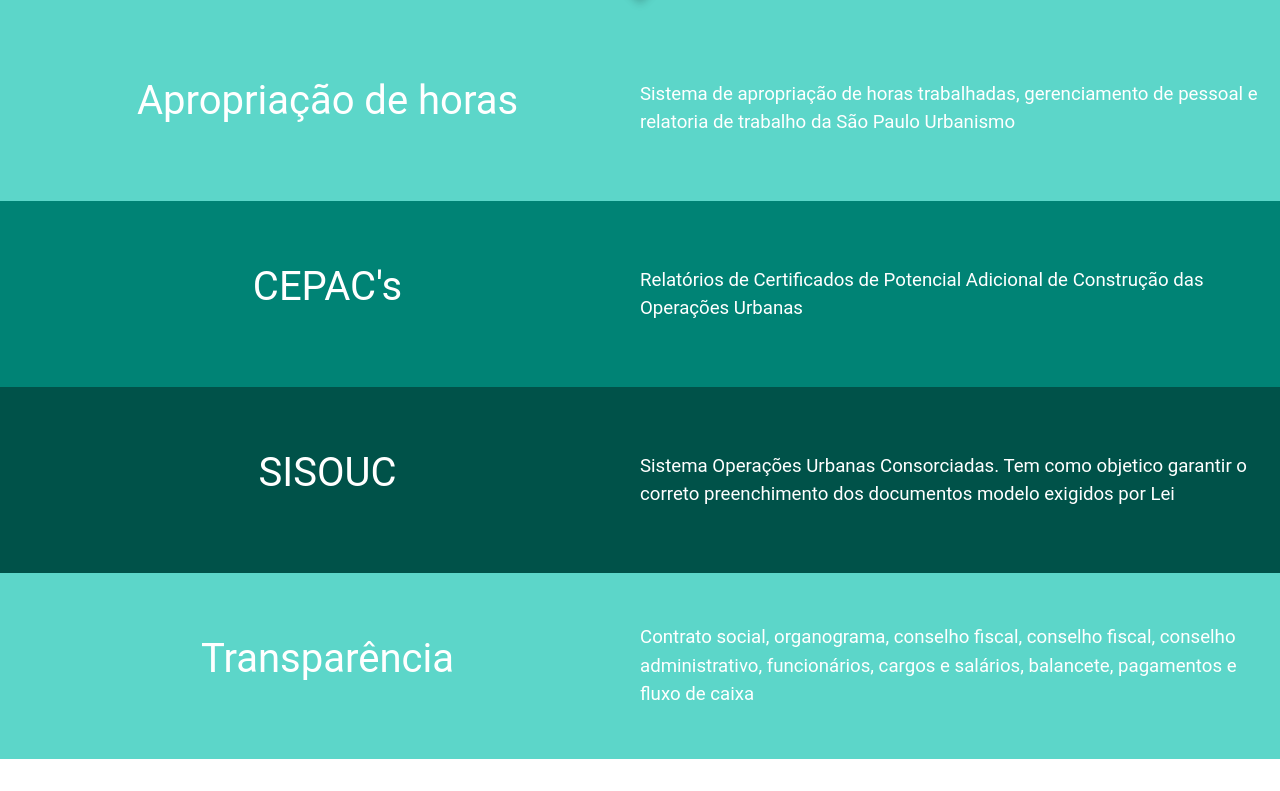
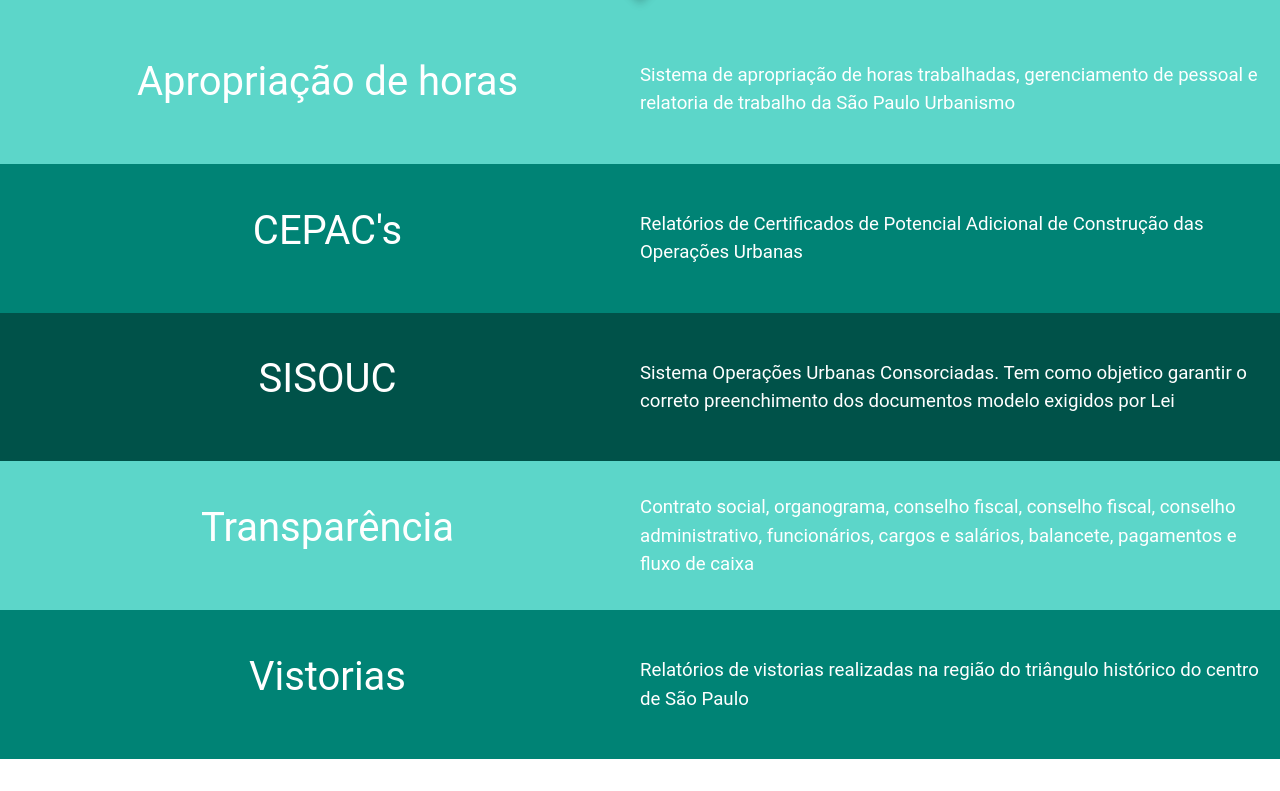
Before and after one commit to SPURB/servicos.spurbanismo.sp.gov.br, a Vue app: page / in a window 1280 px wide. Shown: the part 785-1576 px from the top of the page. Built offline with nearby package versions, Linux system fonts and the light colour scheme.

Commit message:
Adicionado item vistorias triangulo

```diff
--- a/src/App.vue
+++ b/src/App.vue
@@ -52,10 +52,9 @@
     }
     const setBackground = (index) => {
       switch (index) {
-        case 0: return '#5CD6C9'
-        case 1: return '#008375'
+        case 0: case 3: return '#5CD6C9'
+        case 1: case 4: return '#008375'
         case 2: return '#005249'
-        case 3: return '#5CD6C9'
       }
     }
     const setIncrement = () => {
--- a/src/components/AppListItem.vue
+++ b/src/components/AppListItem.vue
@@ -33,7 +33,7 @@
 <style lang="scss" scoped>
 .list-item {
   display: flex;
-  height: calc(93vh / 4);
+  height: calc(93vh / 5);
   text-align: left;
   align-items: center;
 
--- a/src/content.json
+++ b/src/content.json
@@ -20,6 +20,11 @@
       "name": "Transparência",
       "path":"/transparencia",
       "description": "Contrato social, organograma, conselho fiscal, conselho fiscal, conselho administrativo, funcionários, cargos e salários, balancete, pagamentos e fluxo de caixa"
+    },
+    {
+      "name": "Vistorias",
+      "path":"/triangulo",
+      "description": "Relatórios de vistorias realizadas na região do triângulo histórico do centro de São Paulo"
     }
  ]
 }
```
